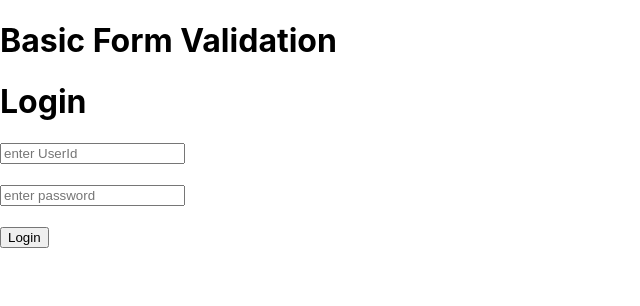
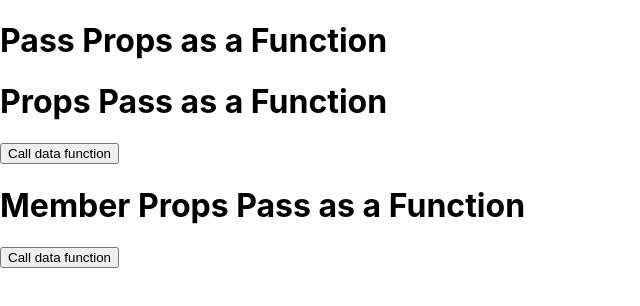
Before and after one commit to ashuu7089/learn_react, a React (Create React App) app: page / in a window 1280 px wide. Shown: the top 306 px of the page, without its empty margins (0-640 px from the left). Built offline with nearby package versions, Linux system fonts and the light colour scheme.

Commit message:
Add props pass as a function

```diff
--- a/src/App.js
+++ b/src/App.js
@@ -5,6 +5,8 @@ import Profile from './Profile';
 import Doctor from './Doctor';
 import BottleRen from './BottleRen';
 import Login from './Login';
+import PropPass from './PropPass';
+import Member from './Member';
 
 // function App() {
 //   return (
@@ -201,11 +203,29 @@ import Login from './Login';
 
 // Basic Form Validation in React ======================================Validation in React =====================================
 
+// function App(){
+//   return (
+//     <div>
+//       <h1>Basic Form Validation </h1>
+//       < Login />
+//     </div>
+//   )
+// }
+
+// export default App;
+
+
+// Pass Props as a Function in React ==============================================Pass Props ====================================
+
 function App(){
+  function getData(){
+    alert("Alter")
+  }
   return (
     <div>
-      <h1>Basic Form Validation </h1>
-      < Login />
+      <h1>Pass Props as a Function </h1>
+      <PropPass data = {getData}/>
+      <Member data = {getData}/>
     </div>
   )
 }
--- a/src/Login.js
+++ b/src/Login.js
@@ -5,7 +5,7 @@ function Login() {
   const [err, setErr] = useState(false);
   const [valid, setValid] = useState(false)
   function loginHandler(e) {
-    if(user.length < 3 || password.length < 6){
+    if(user.length < 3 || password.length < 3){
         alert("type of correct Value")
     }
     else { alert("all Goods")
@@ -26,13 +26,13 @@ function Login() {
 
   function passHandler(e){
    let item = e.target.value;
-    if(item.length < 6){
+    if(item.length < 3){
         setValid(true)
     }
     else{
      setValid(false)
     }
-    setValid(item)
+    setPassword(item)
   }
 
   return (
--- /dev/null
+++ b/src/Member.js
@@ -0,0 +1,12 @@
+import React from "react";
+
+function Member(props){
+    return(
+        <div>
+            <h1> Member Props Pass as a Function</h1>
+            <button onClick={props.data}>Call data function</button>
+        </div>
+    )
+}
+
+export default Member;
--- /dev/null
+++ b/src/PropPass.js
@@ -0,0 +1,12 @@
+import React from "react";
+
+function PropPass(props){
+    return(
+        <div>
+            <h1>Props Pass as a Function</h1>
+            <button onClick={props.data}>Call data function</button>
+        </div>
+    )
+}
+
+export default PropPass;
```
